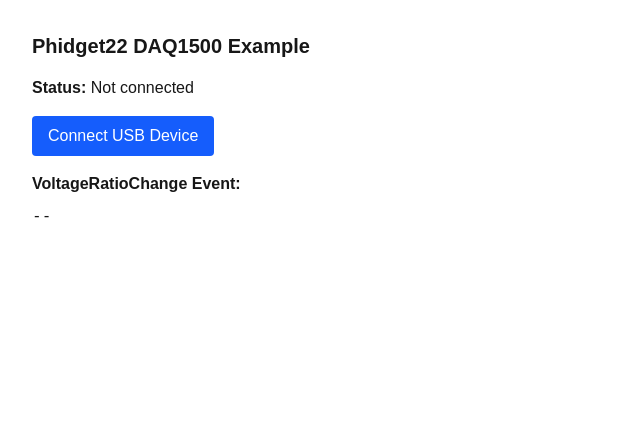
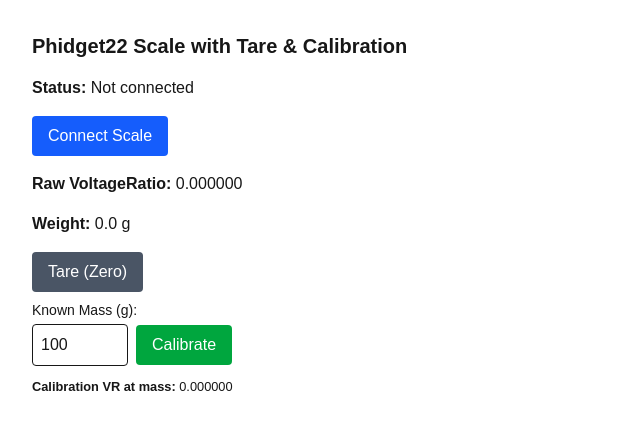
Before and after one commit to sufiyanahmed024/disc-analyzer, a Next.js app: page / in a window 1280 px wide. Shown: the top 430 px of the page, without its empty margins (0-640 px from the left). Built offline with nearby package versions, Linux system fonts and the light colour scheme.

Commit message:
Added Calibration

```diff
--- a/components/PhidgetSensor.tsx
+++ b/components/PhidgetSensor.tsx
@@ -1,7 +1,6 @@
-// components/Phidget22Sensor.tsx
 "use client";
 
-import { useState, useCallback } from "react";
+import { useState, useEffect, useCallback } from "react";
 import Script from "next/script";
 
 declare global {
@@ -12,11 +11,17 @@
 
 export default function Phidget22Sensor() {
   const [status, setStatus] = useState<string>("Not connected");
-  const [voltageData, setVoltageData] = useState<string>("--");
+  const [voltageRatio, setVoltageRatio] = useState<number>(0);
+  const [weightDisplay, setWeightDisplay] = useState<string>("-- g");
+
+  // Calibration state
+  const [tareOffset, setTareOffset] = useState<number>(0);
+  const [calibrationFactor, setCalibrationFactor] = useState<number>(1);
+  const [knownMass, setKnownMass] = useState<number>(100);
+  const [vrAtKnownMass, setVrAtKnownMass] = useState<number>(0);
 
   const initPhidget = useCallback(async () => {
-    setStatus("Waiting for USB device…");
-
+    setStatus("Connecting…");
     if (!window.phidget22) {
       console.warn("Phidget22 library not loaded yet");
       return;
@@ -26,43 +31,94 @@
       const conn = new window.phidget22.NetworkConnection(8989, "localhost");
       await conn.connect();
 
-      // 3) Now open your channel just like before
       const input = new window.phidget22.VoltageRatioInput();
-      input.onVoltageRatioChange = (ratio: number) =>
-        setVoltageData(`VoltageRatio: ${ratio}`);
+      input.onVoltageRatioChange = (vr: number) => {
+        setVoltageRatio(vr);
+      };
+
       await input.open(5000);
-
-      setStatus("Connected!");
+      setStatus("Connected");
     } catch (err: any) {
-      console.error("USB Error:", err);
+      console.error("Phidget error:", err);
       setStatus(`⚠️ ${err.message}`);
     }
   }, []);
 
+  // Convert VR to grams using tareOffset and calibrationFactor
+  useEffect(() => {
+    const grams = (voltageRatio - tareOffset) * calibrationFactor;
+    setWeightDisplay(`${grams.toFixed(1)} g`);
+  }, [voltageRatio, tareOffset, calibrationFactor]);
+
+  // Tare handler
+  const handleTare = () => {
+    setTareOffset(voltageRatio);
+  };
+
+  // Calibration handler: assumes user placed knownMass on scale
+  const handleCalibrate = () => {
+    const span = voltageRatio - tareOffset;
+    if (span <= 0) {
+      alert("Invalid span. Make sure known mass is on the scale after taring.");
+      return;
+    }
+    setVrAtKnownMass(voltageRatio);
+    setCalibrationFactor(knownMass / span);
+  };
+
   return (
     <div className="p-4 space-y-4">
-      {/* load the Phidget22 browser bundle */}
       <Script
         src="https://unpkg.com/phidget22@3.x/browser/phidget22.min.js"
         strategy="afterInteractive"
       />
 
-      <h1 className="text-xl font-bold">Phidget22 DAQ1500 Example</h1>
-      <p>
-        <strong>Status:</strong> {status}
-      </p>
+      <h1 className="text-xl font-bold">Phidget22 Scale with Tare & Calibration</h1>
 
-      {/* must be a direct user gesture for WebUSB picker */}
-      <button
-        onClick={initPhidget}
-        className="px-4 py-2 bg-blue-600 text-white rounded hover:bg-blue-700"
-      >
-        Connect USB Device
-      </button>
+      <p><strong>Status:</strong> {status}</p>
+      {status !== "Connected" && (
+        <button
+          onClick={initPhidget}
+          className="px-4 py-2 bg-blue-600 text-white rounded hover:bg-blue-700"
+        >
+          Connect Scale
+        </button>
+      )}
 
       <div>
-        <strong>VoltageRatioChange Event:</strong>
-        <pre className="mt-2 whitespace-pre-wrap">{voltageData}</pre>
+        <strong>Raw VoltageRatio:</strong> {voltageRatio.toFixed(6)}
+      </div>
+      <div>
+        <strong>Weight:</strong> {weightDisplay}
+      </div>
+
+      <div className="space-y-2">
+        <button
+          onClick={handleTare}
+          className="px-4 py-2 bg-gray-600 text-white rounded hover:bg-gray-700"
+        >
+          Tare (Zero)
+        </button>
+        <div>
+          <label className="block text-sm font-medium">Known Mass (g):</label>
+          <input
+            type="number"
+            value={knownMass}
+            onChange={(e) => setKnownMass(parseFloat(e.target.value))}
+            className="mt-1 p-2 border rounded w-24"
+          />
+          <button
+            onClick={handleCalibrate}
+            className="ml-2 px-4 py-2 bg-green-600 text-white rounded hover:bg-green-700"
+          >
+            Calibrate
+          </button>
+        </div>
+        <div>
+          <small>
+            <strong>Calibration VR at mass:</strong> {vrAtKnownMass.toFixed(6)}
+          </small>
+        </div>
       </div>
     </div>
   );
```
